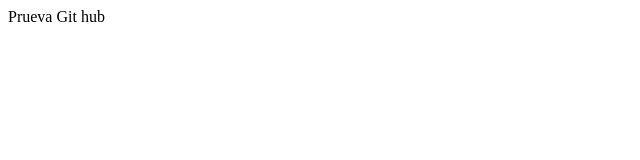
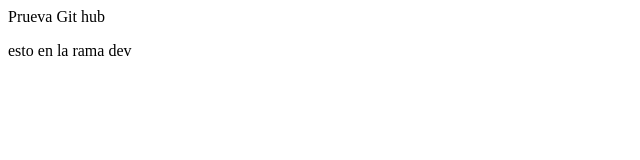
Before and after one commit to PruevasCommits/WebPrueva, a plain HTML site: page index.html in a window 1280 px wide. Shown: the full height of the page, 0-640 px from the left. Drawn offline with Linux system fonts and the light colour scheme.

Commit message:
Gadi: cambios en la rama dev

```diff
--- a/index.html
+++ b/index.html
@@ -7,5 +7,9 @@
 </head>
 <body>
     <header>Prueva Git hub</header>
+    <main>
+        <p>esto en la rama dev
+        </p>
+    </main>
 </body>
 </html>
```
